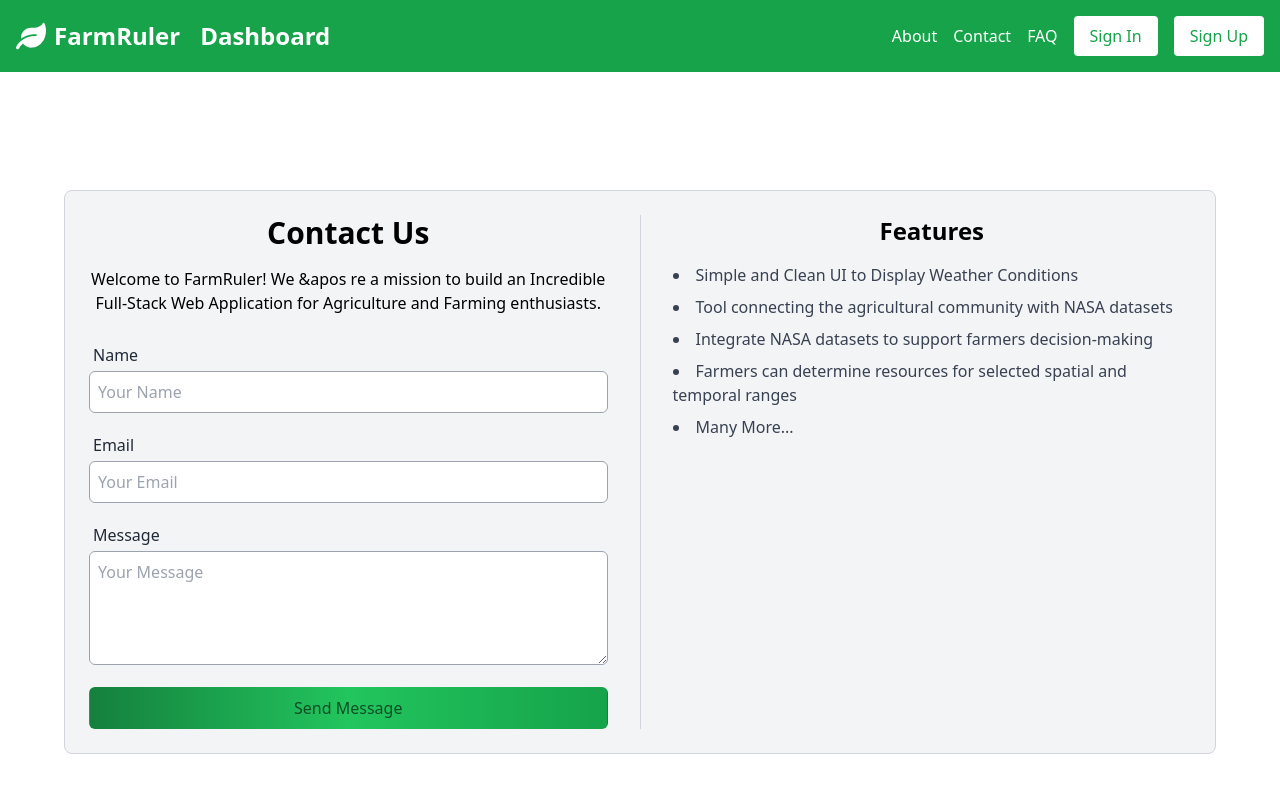
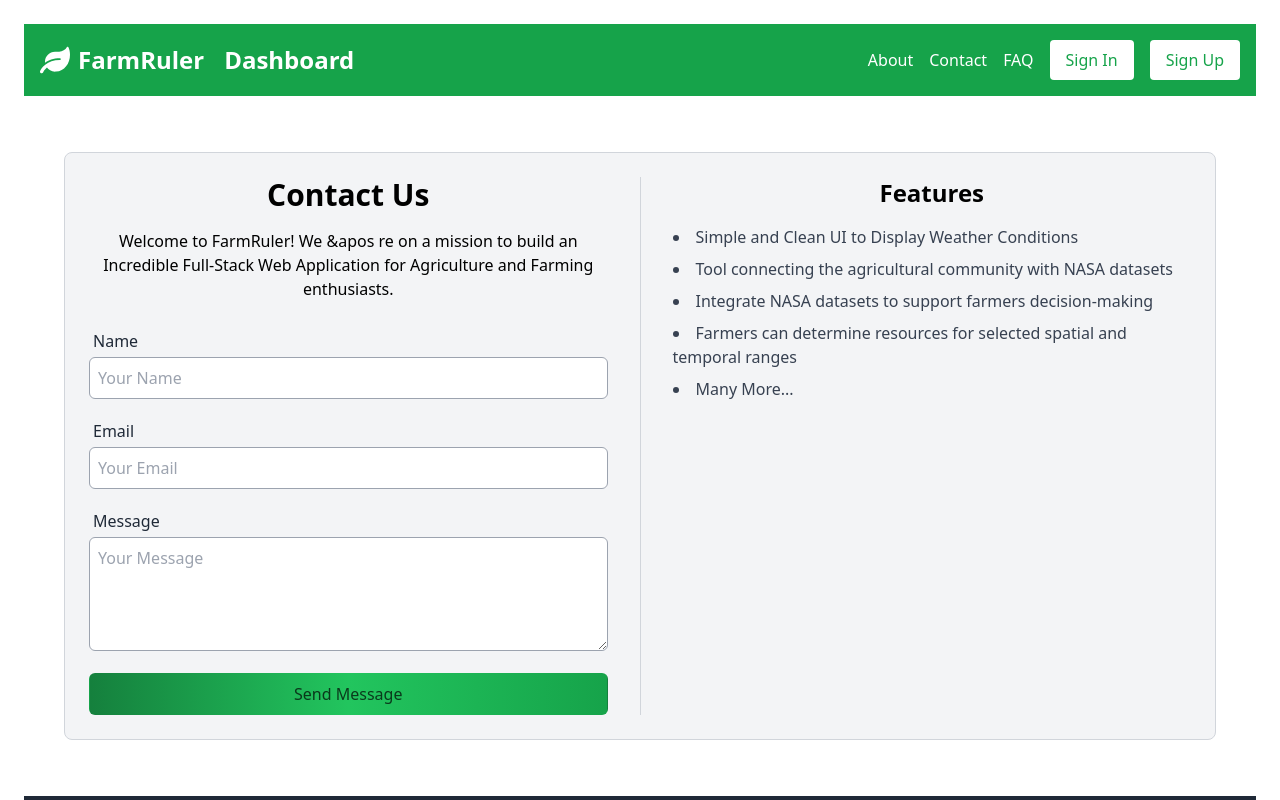
Before and after one commit to MOHAMMED-IQRAMUL/FarmRuler, a Next.js app: page /contact in a window 1280 px wide. Shown: the top 800 px of the page. Built offline with nearby package versions, Linux system fonts and the light colour scheme.

Commit message:
Removed an extra div

```diff
--- a/app/contact/page.js
+++ b/app/contact/page.js
@@ -5,17 +5,16 @@
 
 const ContactPage = () => {
     return (
-        <div className="min-h-screen bg-white flex flex-col items-center justify-center">
+        <div className="min-h-screen bg-white flex flex-col items-center justify-center p-6">
             <div className="w-full">
                 <Navbar />
             </div>
 
-            <div className="min-h-screen bg-white flex flex-col items-center justify-center">
             <div className="bg-gray-100 shadow-md-500 border border-gray-300 rounded-lg p-6 m-14 w-full max-w-6xl flex justify-between space-x-8">
                 <div className="w-1/2">
                     <h1 className="text-3xl font-bold mb-4 text-center">Contact Us</h1>
                     <p className="text-black-700 mb-6 text-center">
-                            Welcome to FarmRuler! We &apos re a mission to build an Incredible Full-Stack Web Application for Agriculture and Farming enthusiasts.
+                        Welcome to FarmRuler! We &apos re on a mission to build an Incredible Full-Stack Web Application for Agriculture and Farming enthusiasts.
                     </p>
                     <form className="space-y-4">
                         <div>
@@ -30,7 +29,7 @@
                             <label className="block text-gray-800 p-1">Message</label>
                             <textarea className="w-full p-2 border border-gray-400 rounded-md" rows="4" placeholder="Your Message"></textarea>
                         </div>
-                            <button type="submit" className="w-full bg-gradient-to-r from-green-700 via-green-500 to-green-600 border border-transparent text-black text-opacity-60 p-2 rounded-md transition duration-600 ease-in-out hover:border-gray-800 hover:text-black">
+                        <button type="submit" className="w-full bg-gradient-to-r from-green-700 via-green-500 to-green-600 border border-transparent text-black text-opacity-70 p-2 rounded-md transition duration-600 ease-in-out hover:border-gray-800 hover:text-black">
                             Send Message</button>
 
                     </form>
@@ -49,7 +48,6 @@
                     </ul>
                 </div>
             </div>
-            </div>
 
             <div className="w-full">
                 <Footer />
```
Lines whose indentation alone changed are shown as unchanged.
